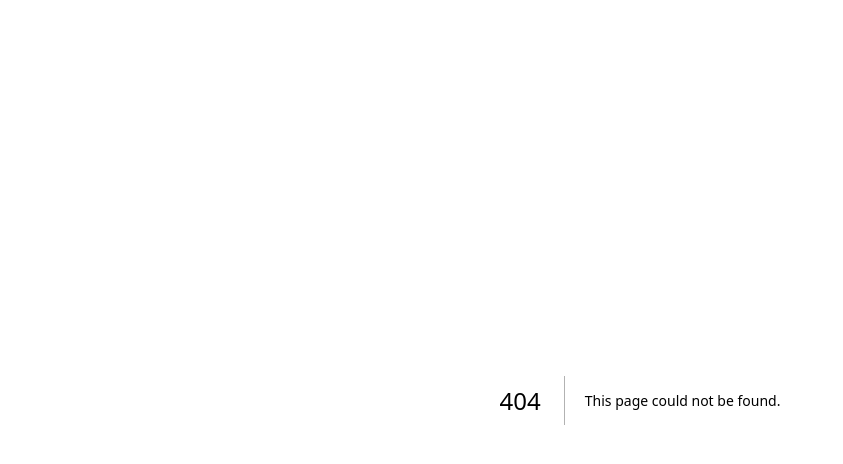
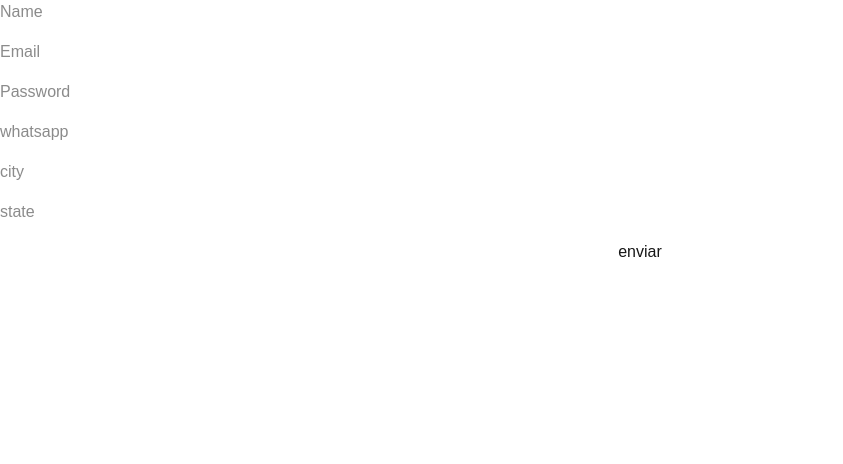
Before and after one commit to JoseHenrique1/Marketplace, a Next.js app in the folder spa/: page /auth/signup in a window 1280 px wide. Before the commit this address had no page. Shown: the top 464 px of the page, without its empty margins (0-843 px from the left). Built offline with nearby package versions, Linux system fonts and the light colour scheme.

Commit message:
feat(spa): add signin and signup

```diff
--- a/spa/src/app/auth/signin/page.tsx
+++ b/spa/src/app/auth/signin/page.tsx
@@ -1,5 +1,7 @@
 "use client";
+import { api } from "@/utils/api";
 import Cookies from "js-cookie";
+import Link from "next/link";
 interface responseJson {
   token: string;
   user: {
@@ -13,23 +15,29 @@ export default function Signin() {
 		const email = event.currentTarget.email.value;
 		const password = event.currentTarget.password.value;
 
-		const base_url_api = process.env.NEXT_PUBLIC_URL_API;
-		const url = `${base_url_api}/auth/signin`;
-		console.log(url);
 
-		const req = await fetch(url, {
+		 /* const req = await api("/auth/signin", {
 			method: "POST",
-			headers: {
-				"Content-Type": "application/json",
-			},
 			body: JSON.stringify({ email, password }),
-		});
+		})  */
+
+			const req = await fetch("http://localhost:4545/auth/signin", {
+				method: "POST",
+				headers: {
+					"Content-Type": "application/json",
+				},
+				body: JSON.stringify({ email, password }),
+			});
+
+
+		console.log(JSON.stringify(req, null, 2));
+
 
     if (req.status === 200) {
       const res : responseJson = await req.json();
       Cookies.set("token", res.token);
       Cookies.set("user", JSON.stringify(res.user));
-
+			console.log(res);
 
     }
 
@@ -41,6 +49,7 @@ export default function Signin() {
 				<input type="text" placeholder="Password" name="password" />
 				<button type="submit">enviar</button>
 			</form>
+			<Link href="/auth/signup">Criar Conta</Link>
 		</div>
 	);
 }
--- /dev/null
+++ b/spa/src/app/auth/signup/page.tsx
@@ -0,0 +1,70 @@
+"use client";
+import { api } from "@/utils/api";
+import Cookies from "js-cookie";
+interface responseJson {
+	token: string;
+	user: {
+		name: string;
+		email: string;
+	};
+}
+export default function Signup() {
+	const handleSubmit = async (event: React.FormEvent<HTMLFormElement>) => {
+		event.preventDefault();
+		const name = event.currentTarget.nameUser.value;
+		const password = event.currentTarget.password.value;
+		const email = event.currentTarget.email.value;
+		const whatsapp = event.currentTarget.whatsapp.value;
+		const city = event.currentTarget.city.value;
+		const state = event.currentTarget.state.value;
+
+		const data = {
+			name,
+			email,
+			password,
+			whatsapp,
+			city,
+			state }
+			console.log(data);
+
+
+		const req = await fetch("http://localhost:4545/auth/signup", {
+			method: "POST",
+			headers: {
+				"Content-Type": "application/json",
+			},
+			body: JSON.stringify(data),
+		});
+
+		console.log(JSON.stringify(req, null, 2));
+
+		if (req.status === 200) {
+			const res: responseJson = await req.json();
+			Cookies.set("token", res.token);
+			Cookies.set("user", JSON.stringify(res.user));
+		}
+	};
+	return (
+		<div>
+			<form onSubmit={handleSubmit} className="flex flex-col gap-4">
+				<input type="text" placeholder="Name" name="nameUser" />
+				<input type="text" placeholder="Email" name="email" />
+				<input type="text" placeholder="Password" name="password" />
+				<input type="text" placeholder="whatsapp" name="whatsapp" />
+				<input type="text" placeholder="city" name="city" />
+				<input type="text" placeholder="state" name="state" />
+				<button type="submit">enviar</button>
+			</form>
+		</div>
+	);
+}
+
+/*
+name: ZodString;
+    email: ZodString;
+    password: ZodString;
+    image: ZodOptional<ZodString>;
+    whatsapp: ZodString;
+    city: ZodString;
+    state: ZodString;
+*/
```
